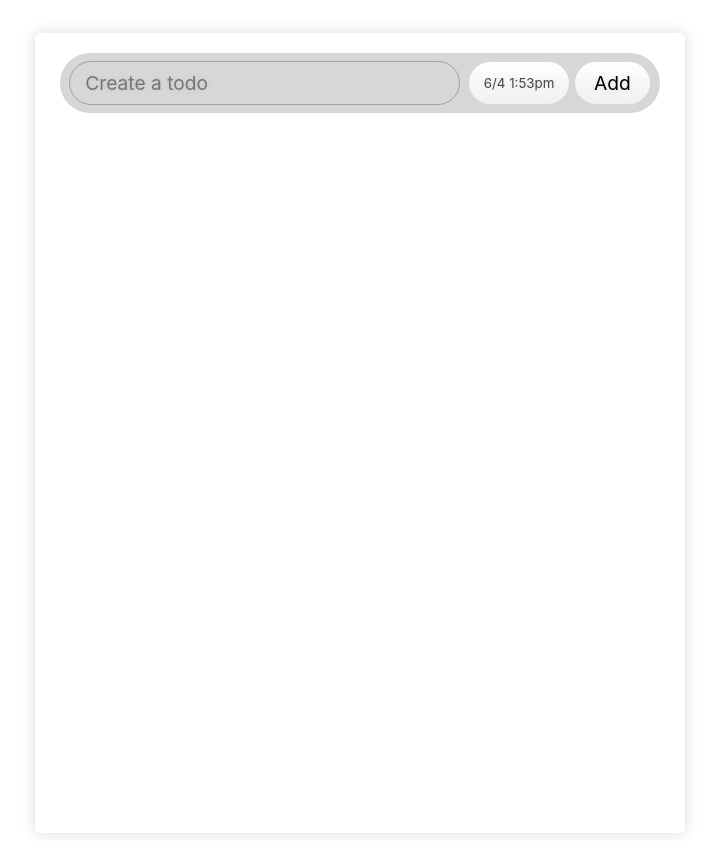
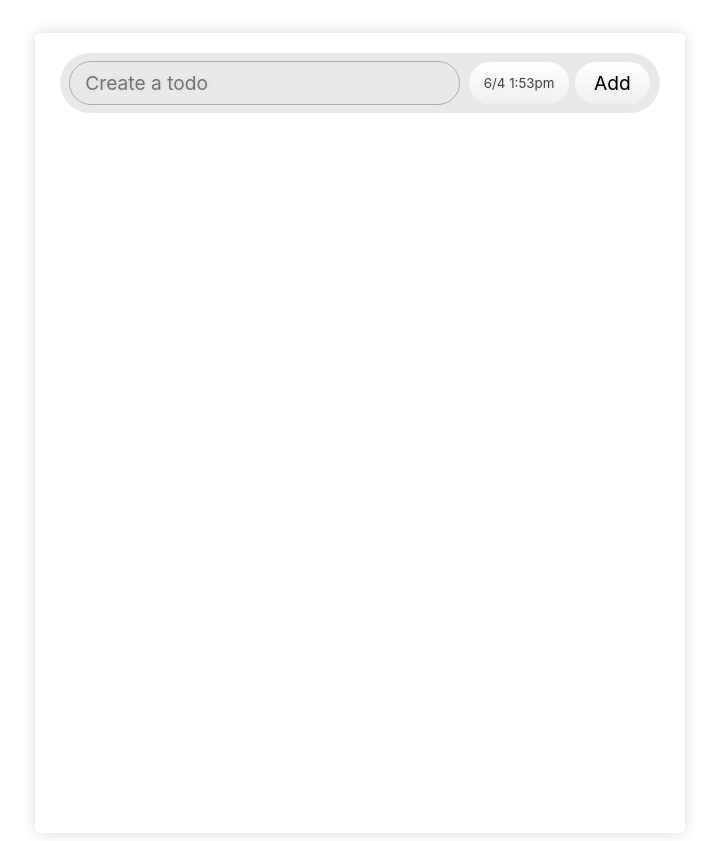
Before and after one commit to raglandconnor/personal-todo-app, a React (Vite) app: page / in a window 1280 px wide. Shown: the whole page, without its empty margins (280-999 px from the left). Built offline with nearby package versions, Linux system fonts and the light colour scheme.

Commit message:
Styling changes

```diff
--- a/src/components/TodoForm/TodoForm.css
+++ b/src/components/TodoForm/TodoForm.css
@@ -1,5 +1,5 @@
 .todo-form {
-  background-color: lightgrey;
+  background-color: rgba(0, 0, 0, 0.094);
   -webkit-backdrop-filter: blur(8px); /* Safari 9+ */
   backdrop-filter: blur(8px); /* Chrome and Opera */
   box-shadow: inset 0 0 0 200px rgba(255, 255, 255, 0.08);
@@ -95,8 +95,13 @@
   text-shadow: 0 0 5px rgba(0, 0, 0, 0.1);
   font-size: 1.2rem;
   background: linear-gradient(to top, #f0f0f0, #ffffff);
+  transition: 0.15s ease;
 }
 
 .todo-submit:active {
   background: linear-gradient(to top, #ffffff, #f0f0f0);
 }
+
+.todo-submit:hover {
+  font-size: 1.3rem;
+}
--- a/src/components/TodoItem/TodoItems.css
+++ b/src/components/TodoItem/TodoItems.css
@@ -1,5 +1,5 @@
 .todo-item {
-  background-color: rgba(0, 0, 0, 0.15);
+  background-color: rgba(0, 0, 0, 0.058);
   width: 100px;
   width: 85%;
   height: 85px;
```
Also changed, not shown: src/index.css (+14 -1 lines).
